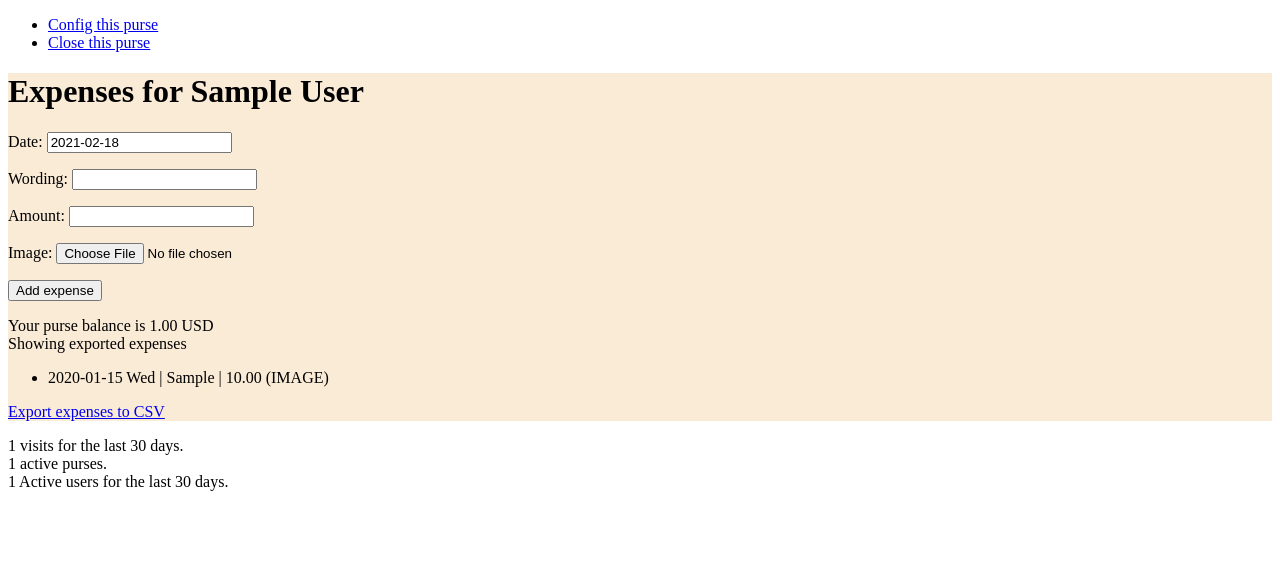
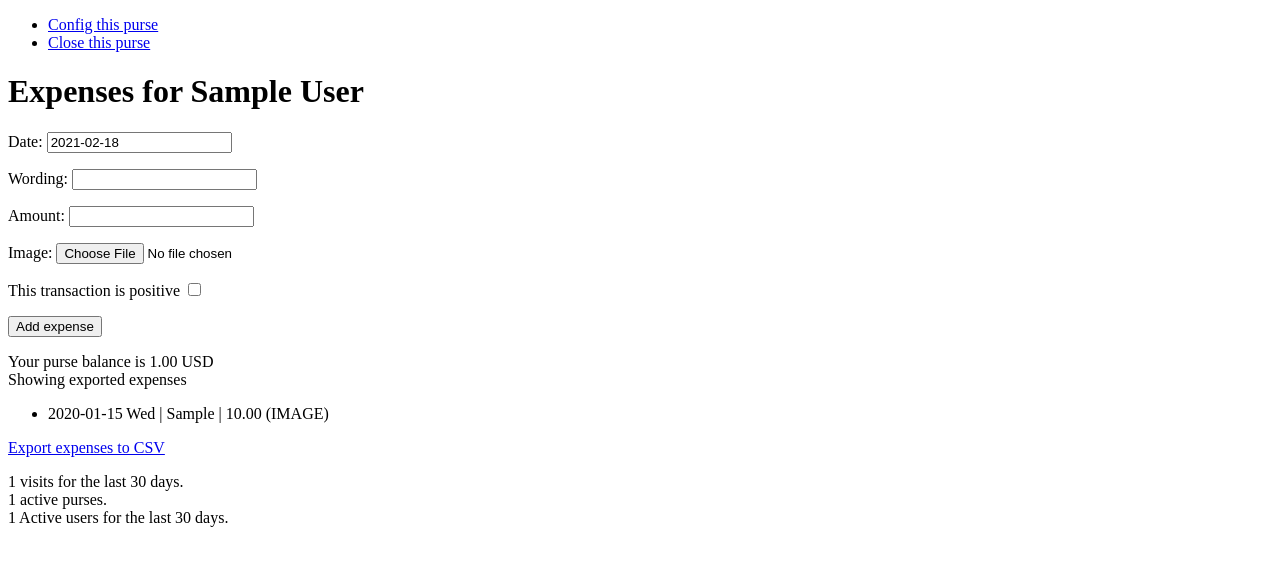
Before and after one commit to pablo33/Homebank-online-purse, a Django app: page /purse/expenses/1 in a window 1280 px wide. Shown: the part 52-618 px from the top of the page. Run offline with Django 3.2, Linux system fonts and the light colour scheme; a user stored in the database is signed in; tables that the repository leaves empty hold one stand-in row (values such as "Sample post"); parts of the project's set-up code (start-up, migrations or seed data) failed here and were passed over.

Commit message:
added a positive transaction check

```diff
--- a/purse/templates/purse/expenses_add.html
+++ b/purse/templates/purse/expenses_add.html
@@ -5,11 +5,12 @@
 	<li><a href="{% url 'purse:modify_purse' pk=purse.pk%}">Config this purse</a></li>
 	<li><a href="{% url 'purse:welcome' %}?next=purses">Close this purse</a></li>
 </ul>
-<div style="background :{{ purse.color }}" >
+<div style="background :{{ purse.color " >
 <h1>Expenses for {{ purse.name }}</h1>
 	<form method="post" enctype="multipart/form-data" action="{% url 'purse:expenses' pk=purse.pk%}">
 		{% csrf_token %}
 		{{ form.as_p }}
+		<p><label>This transaction is positive <input class="forms_checkbox" type="checkbox" name="positive" value="positive" /></label></p>
 		<input type="submit" value="Add expense"/>
 	</form>
 <p>
--- a/purse/templates/purse/modify_expense.html
+++ b/purse/templates/purse/modify_expense.html
@@ -7,6 +7,7 @@
 	<form method="post" enctype="multipart/form-data" action="{% url 'purse:expenses_modify' pk=expense.pk %}">
 		{% csrf_token %}
 		{{ form.as_p }}
+		<p><label>This transaction is positive <input class="forms_checkbox" type="checkbox" name="positive" value="positive" /></label></p>
 		<input type="submit" value="Save"/>
 		<input type="button" value="Back" onclick="javascript: history.go(-1)" />
 	</form>
--- a/purse/views.py
+++ b/purse/views.py
@@ -3,7 +3,8 @@ from PIL import Image
 from datetime import timedelta
 from .models import Account, Expense, VisitCounter, UserConfig
 from .forms import SignUpForm, PasschForm, PurseForm, ExpenseForm
-from proyectos33 import settings
+from hbpurse import settings
+# from proyectos33 import settings
 from django.shortcuts import render, HttpResponse, redirect
 from django.utils import timezone
 from django.utils.http import urlsafe_base64_encode
@@ -330,11 +331,19 @@ def expenses_purse(request, pk):
 	if request.user != account.user:
 		return redirect ('purse:welcome')
 	if request.method == 'POST':
+		try:
+			request.POST ['positive']
+			positive = True
+		except:
+			positive = False
 		form = ExpenseForm(request.POST, request.FILES)
 		if form.is_valid():
 			expense = form.save (commit=False)
 			expense.user = request.user
 			expense.account = account
+			expense.amount = -abs(expense.amount)
+			if positive:
+				expense.amount = -expense.amount
 			expense.save ()
 			normalize_image (expense)
 			update_account (account)
@@ -362,10 +371,18 @@ def expenses_modify (request, pk):
 	if expense.image != "":
 		oldimage = expense.image.url[:] # make a hardcopy of actual value
 	if request.method == "POST":
+		try:
+			request.POST ['positive']
+			positive = True
+		except:
+			positive = False
 		form = ExpenseForm(request.POST, request.FILES, instance=expense)
 		if form.is_valid():
 			expense = form.save (commit=False)
 			cleanmyfile (oldimage,expense.image)
+			expense.amount = -abs(expense.amount)
+			if positive:
+				expense.amount = -expense.amount
 			expense.save ()
 			normalize_image (expense)
 			update_account (expense.account)
```
